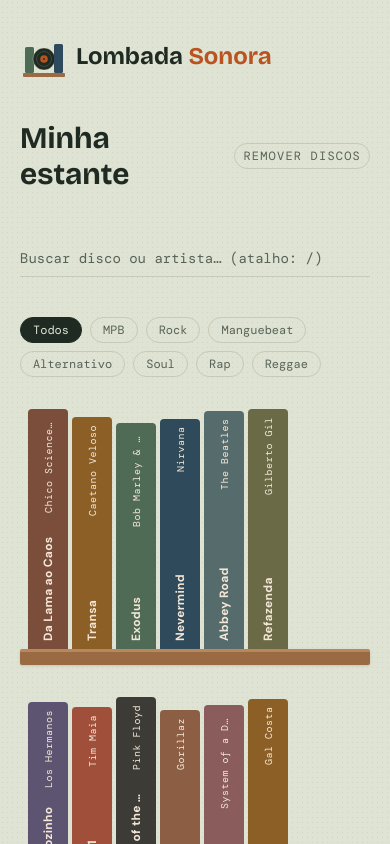
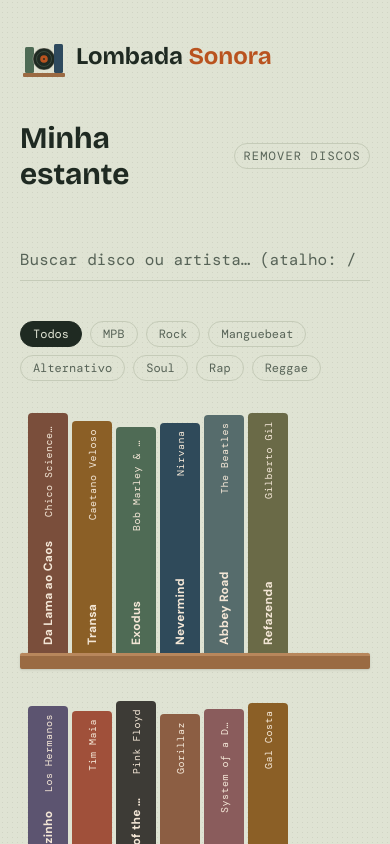
Before and after one commit to diegoandradelr/lombada-sonora, a React (Vite) app: page / in a window 390 px wide. Shown: the top 844 px of the page. Built offline with nearby package versions, Linux system fonts and the light colour scheme.

Commit message:
fix: avoid zoom on iOS inputs

```diff
--- a/src/components/AlbumDetails/AlbumDetails.jsx
+++ b/src/components/AlbumDetails/AlbumDetails.jsx
@@ -54,7 +54,7 @@ export const AlbumDetails = ({ album, onUpdate }) => {
                   note: event.target.value,
                 }))
               }
-              className="w-full resize-none bg-transparent border border-line rounded-sm p-2 text-sm leading-relaxed outline-none focus:border-ink"
+              className="w-full resize-none bg-transparent border border-line rounded-sm p-2 text-base lg:text-sm leading-relaxed outline-none focus:border-ink"
             />
             <label
               htmlFor="album-genre"
@@ -71,7 +71,7 @@ export const AlbumDetails = ({ album, onUpdate }) => {
                   genre: event.target.value,
                 }))
               }
-              className="w-full bg-transparent border border-line rounded-sm p-2 text-sm outline-none focus:border-ink"
+              className="w-full bg-transparent border border-line rounded-sm p-2 text-base lg:text-sm outline-none focus:border-ink"
             >
               {GENRES.map((genre) => (
                 <option key={genre} value={genre}>
--- a/src/components/AlbumSearch/AlbumSearch.jsx
+++ b/src/components/AlbumSearch/AlbumSearch.jsx
@@ -83,7 +83,7 @@ export const AlbumSearch = ({ albums, onAdd, inputRef }) => {
         placeholder="Buscar disco ou artista… (atalho: /)"
         aria-keyshortcuts="/"
         autoComplete="off"
-        className="w-full bg-transparent border-b border-line py-2 font-mono text-sm placeholder:text-muted outline-none focus:border-ink"
+        className="w-full bg-transparent border-b border-line py-2 font-mono text-base lg:text-sm placeholder:text-muted outline-none focus:border-ink"
         onKeyDown={(event) => {
           if (event.key === "Escape") {
             clearSearch();
```
